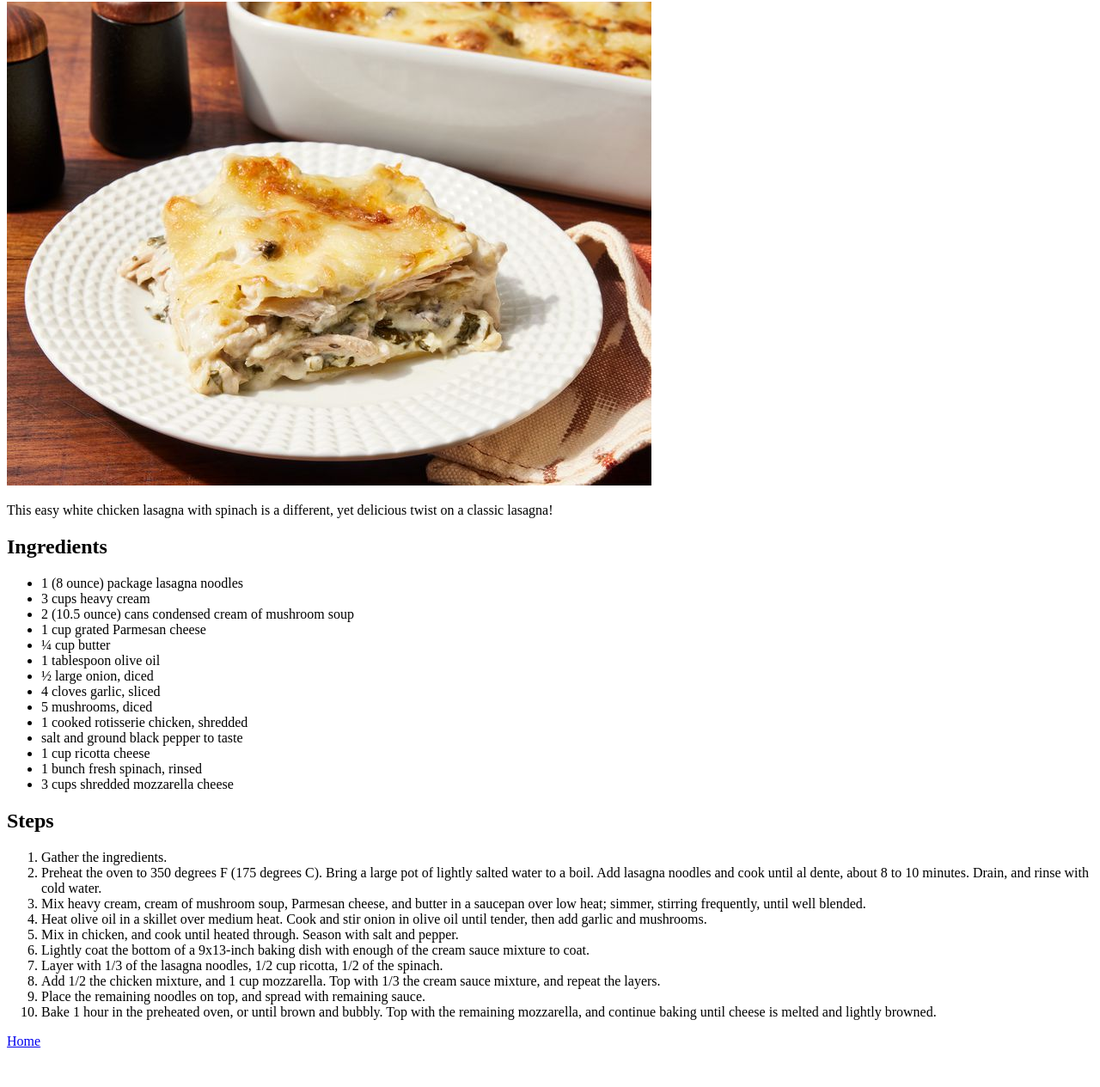
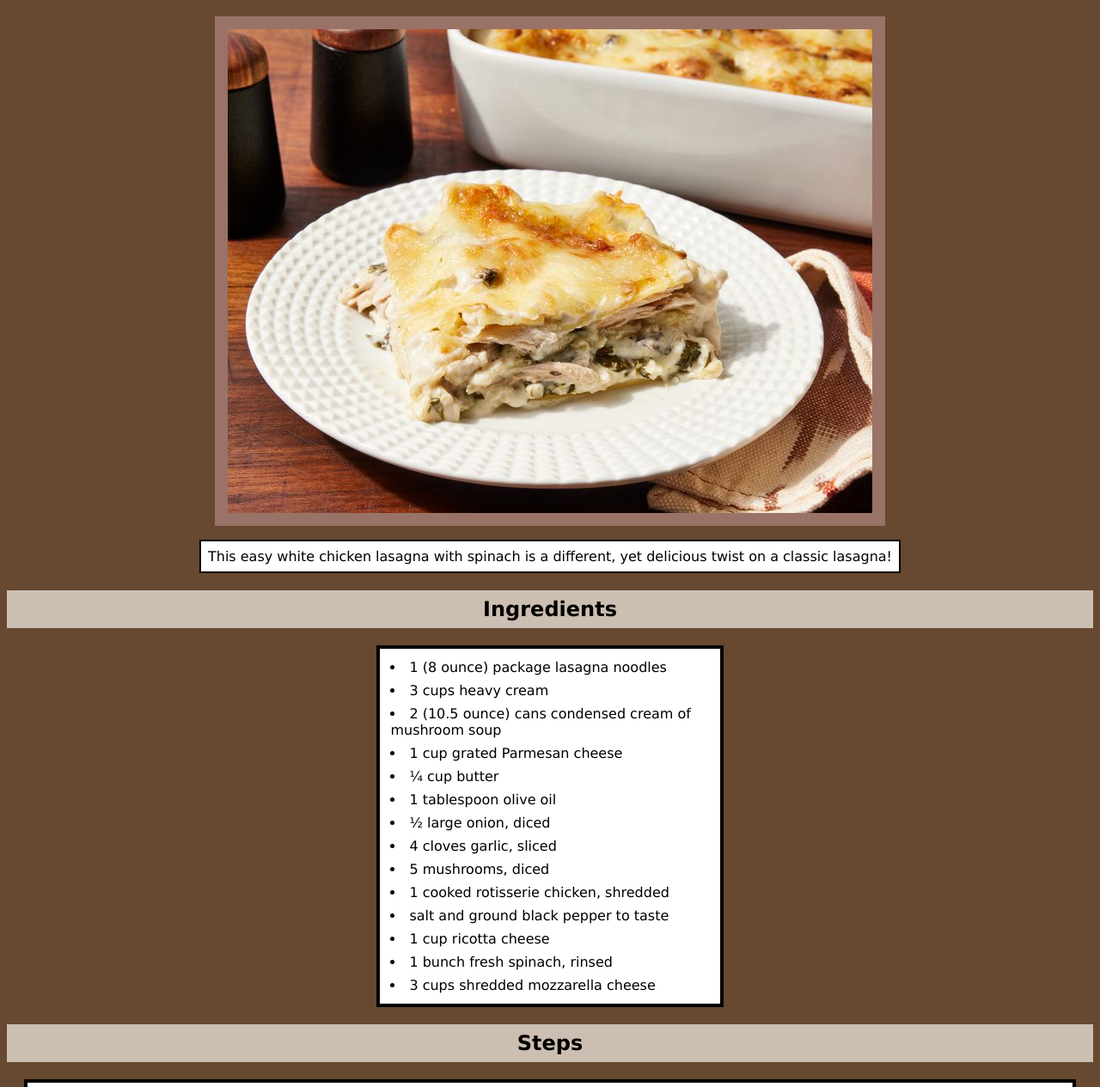
Before and after one commit to mor3245/odin-recipes, a plain HTML site: page recipes/lasagna.html in a window 1280 px wide. Shown: the part 78-1343 px from the top of the page at 86% size. Before the commit the page ends 1307 px from the top, so only its background shows below. Drawn offline with Linux system fonts and the light colour scheme.

Commit message:
Complete CSS for recipes

```diff
--- a/recipes/lasagna.html
+++ b/recipes/lasagna.html
@@ -4,13 +4,14 @@
     <meta charset="UTF-8">
     <meta name="viewport" content="width=device-width, initial-scale=1.0">
     <title>Chicken and Spinach Alfredo Lasagna</title>
+    <link rel="stylesheet" href="recipes.css">
 </head>
 <body>
     <h1>Chicken and Spinach Alfredo Lasagna</h1>
 
     <img src="./../images/chicken_and_spinach_alfredo_lasagna.jpg" alt="a chicken and spinach alfredo lasagna">
 
-    <p>This easy white chicken lasagna with spinach is a different, yet delicious twist on a classic lasagna!</p>
+    <p class="img-desc">This easy white chicken lasagna with spinach is a different, yet delicious twist on a classic lasagna!</p>
 
     <h2>Ingredients</h2>
     <ul>
--- /dev/null
+++ b/recipes/recipes.css
@@ -0,0 +1,65 @@
+html {
+    font-family:Verdana, Geneva, Tahoma, sans-serif;
+    background: #664930;
+}
+
+h1 {
+    background: #FFDBBB;
+    text-align: center;
+    padding: 8px;
+}
+
+h2, h3 {
+    background: #CCBEB1;
+    padding: 8px 0px;
+    text-align: center;
+}
+
+img {
+    border: 15px solid #997367;
+    margin: auto;
+    margin-bottom: 1em;
+    display: block;
+}
+
+ul, ol, .img-desc {
+    background: white;
+}
+
+.img-desc {
+    padding: 8px;
+    text-align: center;
+    border: 2px solid black;
+    width:fit-content;
+    margin: auto;
+}
+
+ul {
+    border: 4px solid black;
+    width: 30%;
+    padding: 8px;
+    list-style-position: inside;
+    margin: auto;
+}
+ul li {
+    padding: 4px;
+}
+
+ol {
+    border: 4px solid black;
+    width: 95%;
+    padding: 8px;
+    list-style-position: inside;
+    margin: auto;
+    margin-bottom: 1em;
+}
+
+a {
+    background: #997e67;
+    display: block;
+    width: 100%;
+    text-align: center;
+    padding: px 0px;
+    font-weight: bold;
+    font-size: larger;
+}
```
Also changed, not shown: recipes/spicy_lime_grilled_shrimp.html (+2 -1 lines), recipes/springfield_style_cashew_chicken.html (+2 -1 lines).
